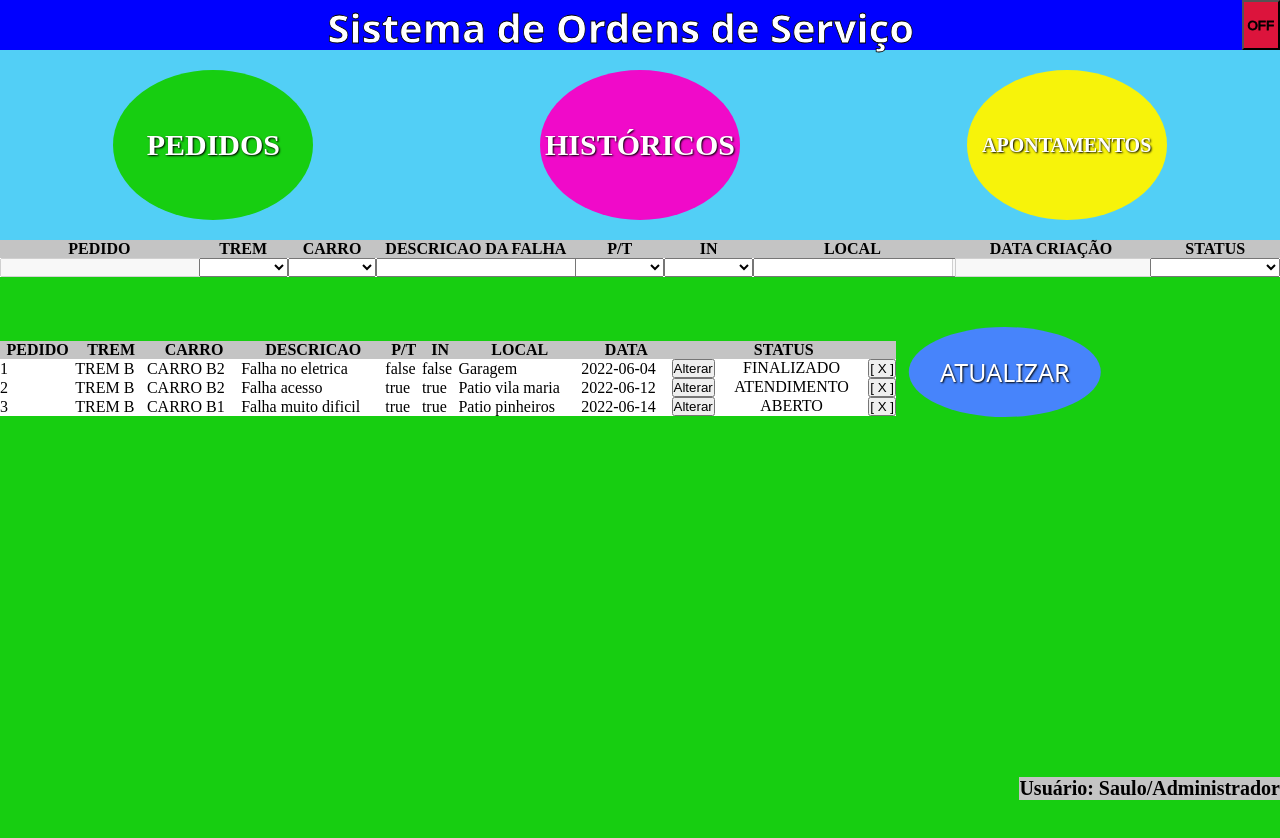
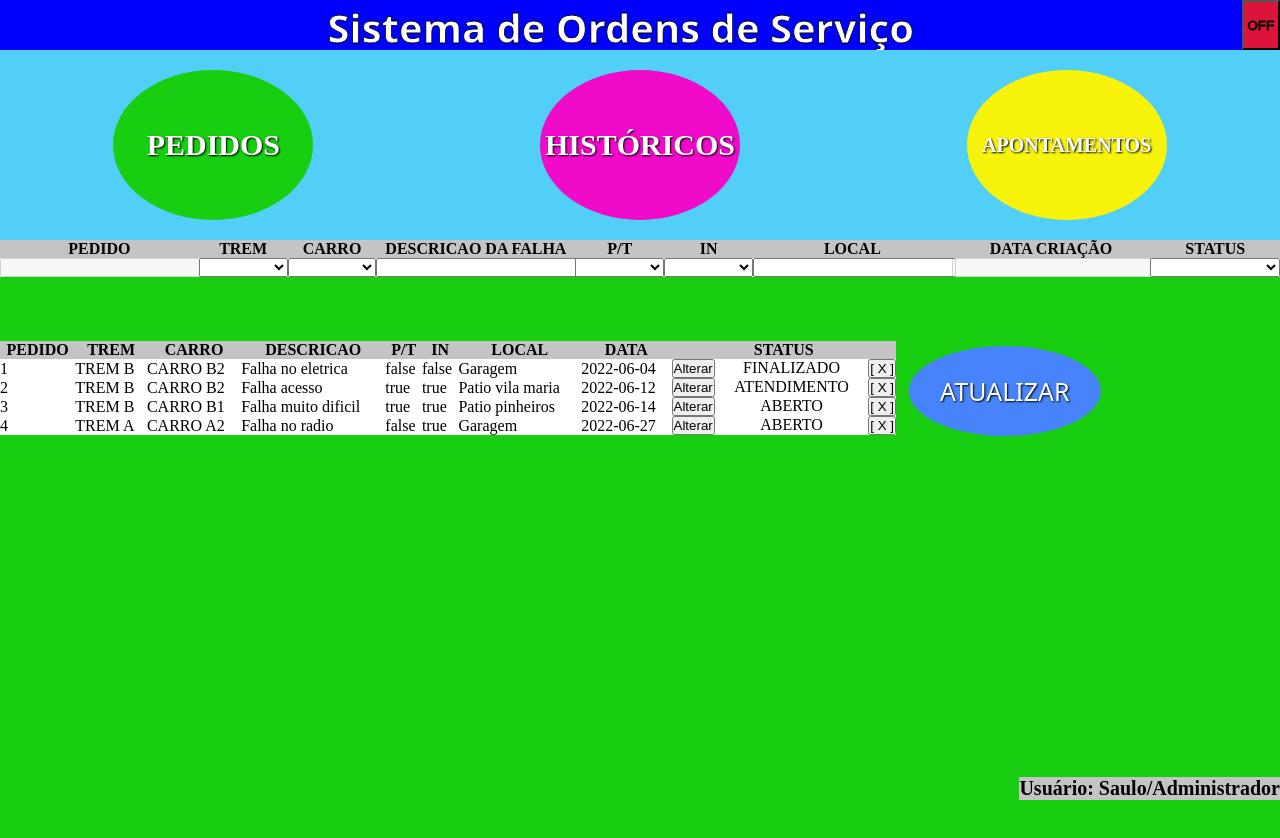
Before and after one commit to r-leafar/pi2-vue, a Vue app: page /pedido in a window 1280 px wide. Shown: the top 838 px of the page. Built offline with nearby package versions, Linux system fonts and the light colour scheme; data requests are answered from the project's data file.

Commit message:
atualizacao

```diff
--- a/db/db.json
+++ b/db/db.json
@@ -74,8 +74,6 @@
       "trem": "TREM B",
       "carro": "CARRO B2",
       "descricao_falha": "Falha no eletrica",
-      "observacao":[""],
-      "reparo":"",
       "pt": "false",
       "in": "false",
       "local": "Garagem",
@@ -85,14 +83,18 @@
         "id": 1,
         "nome": "SAULO"
       },
+      "reparo": null,
+      "observacao": [],
       "id": 1
     },
     {
       "trem": "TREM B",
       "carro": "CARRO B2",
       "descricao_falha": "Falha acesso",
-      "observacao":[""],
-      "reparo":"",
+      "observacao": [
+        ""
+      ],
+      "reparo": "",
       "pt": "true",
       "in": "true",
       "local": "Patio vila maria",
@@ -108,8 +110,11 @@
       "trem": "TREM B",
       "carro": "CARRO B1",
       "descricao_falha": "Falha muito dificil",
-      "observacao":["Feito esquema 1","UHUUUUU"],
-      "reparo":"",
+      "observacao": [
+        "Feito esquema 1",
+        "UHUUUUU"
+      ],
+      "reparo": "",
       "pt": "true",
       "in": "true",
       "local": "Patio pinheiros",
@@ -120,6 +125,25 @@
         "nome": "SAULO"
       },
       "id": 3
+    },
+    {
+      "trem": "TREM A",
+      "carro": "CARRO A2",
+      "descricao_falha": "Falha no radio",
+      "pt": "false",
+      "in": "true",
+      "local": "Garagem",
+      "data": "2022-06-27",
+      "status": "ABERTO",
+      "usuario": {
+        "id": 1,
+        "nome": "SAULO"
+      },
+      "reparo": "",
+      "observacao": [
+        ""
+      ],
+      "id": 4
     }
   ],
   "frotas": [
@@ -131,5 +155,15 @@
       "id": 2,
       "nome": "Q"
     }
+  ],
+  "equipamentos": [
+    {
+      "id": 1,
+      "nome": "RADIO SALA COMANDO"
+    },
+    {
+      "id": 2,
+      "nome": "TRANSPONDER"
+    }
   ]
 }
--- a/src/App.vue
+++ b/src/App.vue
@@ -1,5 +1,4 @@
 <template>
-<router-link to="/"><Navbar /></router-link>
   <router-view/>
 </template>
 <script>
@@ -13,14 +12,18 @@ components:{
 </script>
 
 <style>
-    * {
+
+  * {
         margin: 0;
         padding: 0;
     }
+      a{
+        text-decoration:none;
+    }
+    /*
      body {
         background-color: #52CFF6;
     }
-    a{
-        text-decoration:none;
-    }
+
+************** */
 </style>
--- a/src/components/Apontamento.vue
+++ b/src/components/Apontamento.vue
@@ -1,4 +1,5 @@
 <template>
+<router-link to="/"><Navbar /></router-link>
   <Menu />
   <main>
     <div id="apontamento-secao-1">
@@ -30,36 +31,63 @@
           <div class="rTableCell">
             <input name="trem" id="trem" type="text" v-model="trem" disabled />
           </div>
-          <div class="rTableCell">   <input name="carro" id="carro" type="text" v-model="carro" disabled /></div>
-          <div class="rTableCell"><input name="descricao_falha" id="descricao_falha" type="text" v-model="descricao_falha" disabled /></div>
-          <div class="rTableCell"><input name="data_pedido" id="data_pedido" type="text" v-model="data_pedido" disabled /></div>
-          <div class="rTableCell"><input name="local" id="local" type="text" v-model="local" disabled /></div>
-          <div class="rTableCell"><input name="pt" id="pt" type="text" v-model="pt" disabled /></div>
-          <div class="rTableCell"><input name="in" id="in" type="text" v-model="in" disabled /></div>
-          <div class="rTableCell"><input name="status" id="status" type="text" v-model="status" disabled /></div>
+          <div class="rTableCell">
+            <input name="carro" id="carro" type="text" v-model="carro" disabled />
+          </div>
+          <div class="rTableCell">
+            <input
+              name="descricao_falha"
+              id="descricao_falha"
+              type="text"
+              v-model="descricao_falha"
+              disabled
+            />
+          </div>
+          <div class="rTableCell">
+            <input
+              name="data_pedido"
+              id="data_pedido"
+              type="text"
+              v-model="data_pedido"
+              disabled
+            />
+          </div>
+          <div class="rTableCell">
+            <input name="local" id="local" type="text" v-model="local" disabled />
+          </div>
+          <div class="rTableCell">
+            <input name="pt" id="pt" type="text" v-model="pt" disabled />
+          </div>
+          <div class="rTableCell">
+            <input name="in" id="in" type="text" v-model="in" disabled />
+          </div>
+          <div class="rTableCell">
+            <input name="status" id="status" type="text" v-model="status" disabled />
+          </div>
         </div>
       </div>
     </div>
     <div id="apontamento-secao-2">
       <div class="rTable">
         <div class="rTableRow">
-          <div class="rTableHead">Carro</div>
           <div class="rTableHead">Equipamento</div>
-          <div class="rTableHead">Defeito</div>
           <div class="rTableHead">Reparo</div>
           <div class="rTableHead">Data</div>
         </div>
         <div class="rTableRow">
-          <div class="rTableCell">Lorem ipsum</div>
-          <div class="rTableCell">Lorem ipsum</div>
-          <div class="rTableCell">Lorem ipsum</div>
-          <div class="rTableCell">Lorem ipsum</div>
+          <div class="rTableCell">
+            <select style="width:100%;" name="equipamento" id="equipamento" v-model="equipamento">
+              <option disabled value="">Selecione</option>
+              <option v-for="equip in equipamentos" :key="equip.id" :value="equip.nome">
+                {{ equip.nome }}
+              </option>
+            </select>
+          </div>
+          <div class="rTableCell"><input style="width:100%;" type="text" name="reparo" id="reparo" v-model="reparo"></div>
           <div class="rTableCell">Lorem ipsum</div>
         </div>
       </div>
-      <button id="btn-apontamento-atualizar" v-on:click="">
-        Atualizar
-      </button>
+      <button id="btn-apontamento-atualizar" v-on:click="">Atualizar</button>
     </div>
     <div id="apontamento-secao-3">
       <div class="rTable">
@@ -77,11 +105,12 @@
 <script>
 import { useMainStore } from "../stores/main";
 import Menu from "../components/Menu.vue";
+import Navbar from '../components/Navbar.vue';
 const dayjs = require("dayjs");
 
 export default {
   name: "Apontamento",
-  components: { Menu },
+  components: { Menu,Navbar },
   setup() {
     const store = useMainStore();
 
@@ -94,16 +123,23 @@ export default {
     return {
       idpedido: null,
       trem: null,
-      carro:null,
-      descricao_falha:null,
-      data_pedido:null,
-      local:null,
-      pt:null,
-      in:null,
-      status:null
+      carro: null,
+      descricao_falha: null,
+      data_pedido: null,
+      local: null,
+      pt: null,
+      in: null,
+      status: null,
+      equipamentos: null,
+      reparo:null
     };
   },
   methods: {
+    async getEquipamentos() {
+      const req = await fetch(`${process.env.VUE_APP_API_URL}equipamentos`);
+      const data = await req.json();
+      this.equipamentos = data;
+    },
     async getPedidos() {
       this.idpedido = this.store.getValue;
       if (this.idpedido > 0) {
@@ -115,16 +151,16 @@ export default {
         this.descricao_falha = data["descricao_falha"];
         this.data_pedido = data["data"];
         this.local = data["local"];
-        this.pt =  data["pt"]=="true"?"SIM":"NAO";
-        this.in = data["in"]=="true"?"SIM":"NAO";
-        this.status = data["status"]
+        this.pt = data["pt"] == "true" ? "SIM" : "NAO";
+        this.in = data["in"] == "true" ? "SIM" : "NAO";
+        this.status = data["status"];
         console.log(data);
-
       }
     },
   },
   mounted() {
     this.getPedidos();
+    this.getEquipamentos();
   },
 };
 </script>
@@ -163,7 +199,6 @@ main {
 }
 .rTableRow {
   display: table-row;
-
 }
 .rTableHeading {
   display: table-header-group;
--- a/src/components/Historico.vue
+++ b/src/components/Historico.vue
@@ -1,4 +1,5 @@
 <template>
+  <router-link to="/"><Navbar /></router-link>
   <Menu />
   <main>
     <div id="secao1">
@@ -41,7 +42,7 @@
       <div>
         <div
           class="rTable"
-          style="width: 25%; margin-top: 15px; padding-left: 100px; padding-top: 2%"
+          style="margin-top: 15px; padding-left: 100px; padding-top: 2%"
         >
           <div class="rTableRow">
             <div class="rTableHead">Frota</div>
@@ -78,7 +79,9 @@
         </div>
       </div>
       <div id="secao1_3">
-        <button id="btn-historico-buscar" v-on:click="buscarHistorico">Buscar{{store.counter}}</button>
+        <button id="btn-historico-buscar" v-on:click="buscarHistorico">
+          Buscar{{ store.counter }}
+        </button>
       </div>
     </div>
 
@@ -119,18 +122,21 @@
 
 <script>
 import Menu from "../components/Menu.vue";
+import Navbar from "../components/Navbar.vue";
 const dayjs = require("dayjs");
 import { useMainStore } from "../stores/main";
+import { useToggleStore } from "../stores/toggle";
 
 export default {
   name: "Historico",
-  components: { Menu },
+  components: { Menu, Navbar },
   setup() {
     const store = useMainStore();
+    const storeToggle = useToggleStore();
 
     return {
       // you can return the whole store instance to use it in the template
-      store,
+      store,storeToggle
     };
   },
   data() {
@@ -144,6 +150,11 @@ export default {
       data_final: null,
       sistema: null,
       lista_pedidos: null,
+      css_one: "#F00AC9",
+      css_two: "#4784fb",
+      css_tree:"#c4c4c4",
+      css_four:"black"
+
     };
   },
   methods: {
@@ -195,10 +206,27 @@ export default {
         this.lista_pedidos = data;
       }
     },
+      changeCss(ativo) {
+
+        if (ativo) {
+          this.css_one = "#F00AC9";
+          this.css_two = "#4784fb";
+          this.css_tree ="#c4c4c4";
+         this.css_four = "black";
+        } else {
+          this.css_one = "white";
+          this.css_two = "black";
+          this.css_tree ="black";
+          this.css_four = "white";        }
+      },
+    toggleCss() {
+      this.changeCss(this.storeToggle.getValue);
+    },
   },
   mounted() {
     this.carregarFrota();
     this.getTrens();
+    this.changeCss(!this.storeToggle.getValue);
   },
 };
 </script>
@@ -219,12 +247,12 @@ export default {
   border-radius: 100%;
   height: 90px;
   color: #fff;
-  background-color: #4784fb;
+  background-color: v-bind(css_two);
 }
 
 main {
   height: 100vh;
-  background-color: rgb(240, 10, 201);
+  background-color: v-bind(css_one);
 }
 /*Formatação da tabela*/
 .rTable {
@@ -236,10 +264,11 @@ main {
 }
 .rTableHeading {
   display: table-header-group;
-  background-color: #c4c4c4;
+  background-color: v-bind(css_tree);
 }
 .rTableHead {
-  background-color: #c4c4c4;
+  background-color: v-bind(css_tree);
+  color:v-bind(css_four);
   font-weight: bold;
 }
 .rTableCell,
--- a/src/components/Login.vue
+++ b/src/components/Login.vue
@@ -1,5 +1,7 @@
 <template>
-  <div>
+  <div class="container">
+    <router-link to="/"><Navbar @toggleCss="toggleCss" /></router-link>
+    <div class="form">
       <form>
         <label>Login:</label>
         <input id="login" type="text" name="login" />
@@ -8,41 +10,75 @@
         <button v-on:click="getLogin">Acessar</button>
       </form>
     </div>
+  </div>
 </template>
 <script>
+import Navbar from "../components/Navbar.vue";
+import { useToggleStore } from "../stores/toggle";
 export default {
-    name:"Login",
+  name: "Login",
+   setup() {
+    const store = useToggleStore();
+    return {
+      // you can return the whole store instance to use it in the template
+      store,
+    };
+  },
+  components: { Navbar },
+  data() {
+    return {
+      css_one: "#4784FB",
+      css_two: "#52CFF6",
+      css_tree: "#c4c4c4",
+      active: true,
+    };
+  },
   methods: {
-      getLogin(evt){
-              evt.preventDefault()
-              this.$router.push('/pedido')
-
+    getLogin(evt) {
+      evt.preventDefault();
+      this.$router.push("/pedido");
+    },
+    changeCss(ativo) {
+      if (ativo) {
+        this.css_one = "#4784FB";
+        this.css_two = "#52CFF6";
+        this.css_tree = "#c4c4c4";
+      } else {
+        this.css_one = "black";
+        this.css_two = "white";
+        this.css_tree = "white";
       }
+    },
+    toggleCss() {
+      this.active = !this.active;
+      this.changeCss(this.active);
+    },
+  },
+  mounted(){
+    this.changeCss(!this.store.getValue)
   }
-}
+};
 </script>
 <style scoped>
-     form>input {
+form > input {
   display: block;
   height: 40px;
   margin: 0 auto;
   width: 100%;
-        font-size:28px;
-
+  font-size: 28px;
 }
 
-    form>label {
+form > label {
   display: block;
-        background-color: #C4C4C4;
+  background-color: v-bind(css_tree);
   line-height: 45px;
   font-size: 36px;
   text-align: center;
-
 }
 
-    form>button {
+form > button {
   border: 0px;
-        background-color: #4784FB;
+  background-color: v-bind(css_one);
   width: 50%;
   height: 40px;
   color: white;
@@ -52,7 +88,11 @@ export default {
   line-height: 31px;
   display: block;
 }
-    div{
+.container {
+  background-color: v-bind(css_two);
+  height: calc(100vh);
+}
+.form {
   width: 25%;
   margin: 0 auto;
   margin-top: 10%;
--- a/src/components/Menu.vue
+++ b/src/components/Menu.vue
@@ -1,16 +1,69 @@
 <template>
   <nav class="container">
-    <div id="conteudo1" v-on:click="$emit('LimparFormPedido');this.$router.push('/pedido')"><div class="pedidos">Pedidos</div></div>
-    <div id="conteudo2" v-on:click="this.$router.push('/historico')"><div class="historicos">Históricos</div></div>
+    <div
+      id="conteudo1"
+      v-on:click="
+        $emit('LimparFormPedido');
+        this.$router.push('/pedido');
+      "
+    >
+      <div class="pedidos">Pedidos</div>
+    </div>
+    <div id="conteudo2" v-on:click="this.$router.push('/historico')">
+      <div class="historicos">Históricos</div>
+    </div>
     <div id="conteudo3" v-on:click="this.$router.push('/apontamento')">
       <div class="apontamentos">Apontamentos</div>
     </div>
   </nav>
 </template>
 <script>
+import { useToggleStore } from "../stores/toggle";
 export default {
+  props:{toggleCss:Boolean},
+  data(){
+    return {
+      css_one:"#52CFF6",
+      css_two:"#17ce11",
+      css_tree:"#F00AC9",
+      css_four:"#F7F30A;"
+    }
+  },
+  setup() {
+    const store = useToggleStore();
+    return {
+      // you can return the whole store instance to use it in the template
+      store,
+    };
+  },
   name: "Menu",
-  emits:["limparFormPedido"]
+  emits:["limparFormPedido"],
+  watch:{
+    toggleCss: function(newVal, oldVal) { // watch it
+         // console.log('Prop changed: ', newVal, ' | was: ', oldVal)
+         this.changeCss(oldVal)
+        }
+  },
+  methods:{
+     changeCss(ativo) {
+      if (ativo) {
+       this.css_one ="#52CFF6"
+            this.css_two ="#17ce11"
+            this.css_tree="#F00AC9"
+            this.css_four="#F7F30A"
+
+      } else {
+              this.css_one ="white"
+            this.css_two ="black"
+            this.css_tree="black"
+            this.css_four="black"
+
+      }
+     }
+  },
+  mounted(){
+     this.changeCss(!this.store.getValue);
+  }
 
 };
 </script>
@@ -19,6 +72,7 @@ export default {
   display: grid;
   text-shadow: 1px 1px 2px black;
   grid-template-columns: 1fr 1fr 1fr;
+  background-color: v-bind(css_one);
   grid-row: 2fr 1fr 1fr;
   grid-template-areas:
     "conteudo1 conteudo2 conteudo3"
@@ -32,7 +86,7 @@ export default {
   text-transform: uppercase;
   font-weight: bold;
   color: white;
-  background-color: rgb(23, 206, 17);
+  background-color: v-bind(css_two);
   border-radius: 50%;
   margin: 0 auto 0 auto;
   margin-block: 20px;
@@ -53,7 +107,7 @@ export default {
   font-weight: bold;
   color: white;
   height: 150px;
-  background-color: rgb(240, 10, 201);
+  background-color: v-bind(css_tree);
   border-radius: 50%;
   margin: 0 auto 0 auto;
   margin-block: 20px;
@@ -76,7 +130,7 @@ export default {
   text-transform: uppercase;
   font-weight: bold;
   color: white;
-  background-color: rgb(247, 243, 10);
+  background-color: v-bind(css_four);
   border-radius: 50%;
   margin: 0 auto 0 auto;
   margin-block: 20px;
--- a/src/components/Navbar.vue
+++ b/src/components/Navbar.vue
@@ -1,34 +1,57 @@
 <template>
   <div class="header">
     Sistema de Ordens de Serviço
-    <button :class="[isActive ? 'btn-green' : 'btn-red']" @click="toggle">
-      {{ isActive ? "ON" : "OFF" }}
+    <button    :class="[store.getValue ? 'btn-green' : 'btn-red']"    @click.prevent="toggleCss()"  >
+      {{ store.getValue ? "ON" : "OFF" }}
     </button>
   </div>
 </template>
 <script>
+import { useToggleStore } from "../stores/toggle";
 export default {
   name: "Navbar",
+  setup() {
+    const store = useToggleStore();
+    return {
+      // you can return the whole store instance to use it in the template
+      store,
+    };
+  },
+  emits: ["toggleCss"],
   data() {
     return {
-      isActive: false,
+      css_one: "blue",
+      css_two: "white",
     };
   },
   methods: {
-    toggle(evt) {
-      evt.preventDefault();
-      this.isActive = !this.isActive;
+    toggleCss() {
+      this.store.toggleStore();
+      this.changeCss(this.store.getValue);
+      this.$emit('toggleCss');
+    },
+    changeCss(ativo) {
+      if (ativo) {
+        this.css_one = "white";
+        this.css_two = "black";
+      } else {
+        this.css_one = "blue";
+        this.css_two = "white";
+      }
     },
   },
+  mounted(){
+    this.changeCss(this.store.getValue)
+  }
 };
 </script>
 <style scoped>
 .header {
-  background-color: blue;
+  background-color: v-bind(css_one);
   font-size: 40px;
   text-align: center;
   font-weight: bold;
-  color: white;
+  color: v-bind(css_two);
   font-family: sans;
   -webkit-text-stroke: 0.2mm black;
   height: 50px;
--- a/src/components/Pedido.vue
+++ b/src/components/Pedido.vue
@@ -1,5 +1,6 @@
 <template>
-  <Menu @limpar-form-pedido="clearForm" />
+  <router-link to="/"><Navbar/></router-link>
+  <Menu @limpar-form-pedido="clearForm" :toggleCss="storeToggle.getValue" />
   <main>
     <div id="conteudo4">
       <div>
@@ -127,10 +128,19 @@
 </template>
 <script>
 import Menu from "../components/Menu.vue";
+import Navbar from "../components/Navbar.vue";
+import { useToggleStore } from "../stores/toggle";
 const dayjs = require("dayjs");
 export default {
   name: "Pedido",
-  components: { Menu },
+  components: { Menu, Navbar },
+  setup() {
+    const storeToggle = useToggleStore();
+    return {
+      // you can return the whole store instance to use it in the template
+      storeToggle,
+    };
+  },
   data() {
     return {
       trens: null,
@@ -146,6 +156,16 @@ export default {
       status: null,
       lista_pedidos: null,
       id: null,
+      usuario: {
+        id: 1,
+        nome: "SAULO",
+      },
+      reparo: null,
+      observacao: [],
+      css_one:"#c4c4c4",
+      css_two:" #17CE11",
+      css_tree:"black",
+      css_four:"#4784fb"
     };
   },
   methods: {
@@ -204,6 +224,9 @@ export default {
         local: this.local,
         data: this.data,
         status: this.status,
+        usuario: this.usuario,
+        reparo: null,
+        observacao: [],
       };
 
       const dataJson = JSON.stringify(data);
@@ -228,13 +251,19 @@ export default {
         local: this.local,
         data: dayjs().format("YYYY-MM-DD"),
         status: this.status,
+        usuario: this.usuario,
+        reparo: "",
+        observacao: [""],
       };
 
       let validform = true;
       for (const key in data) {
+        //Ignora os itens que estiver no array
+        if (["usuario", "reparo", "observacao"].includes(key)) {
+          continue;
+        }
 
         if (data[key] == null || data[key] == "") {
-
           validform = false;
           alert("Preencha todos os campos");
           break;
@@ -284,11 +313,28 @@ export default {
         this.carro = null;
       }
     },
+    changeCss(ativo) {
+      if (ativo) {
+        this.css_one ="#c4c4c4"
+        this.css_two =" #17CE11"
+        this.css_tree =" black"
+        this.css_four ="#4784fb"
+      } else {
+        this.css_one ="black"
+        this.css_two="white"
+        this.css_tree =" white"
+        this.css_four ="black"
+      }
+    },
+     toggleCss() {
+      this.changeCss(this.storeToggle.getValue);
+     }
   },
   mounted() {
     this.getTrens();
     this.getPedidos();
     this.getStatus();
+    this.changeCss(!this.storeToggle.getValue);
   },
 };
 </script>
@@ -300,7 +346,7 @@ input {
 }
 #conteudo4 {
   height: 100vh;
-  background-color: rgb(23, 206, 17);
+  background-color: v-bind(css_two);
   grid-area: conteudo4;
 }
 table {
@@ -308,7 +354,8 @@ table {
   width: 100%;
 }
 thead {
-  background-color: #c4c4c4;
+  background-color:v-bind(css_one);
+  color:v-bind(css_tree);
 }
 tbody {
   background-color: #fff;
@@ -327,7 +374,7 @@ tbody {
   border-radius: 80%;
   height: 90px;
   color: #fff;
-  background-color: #4784fb;
+  background-color: v-bind(css_four);
   position: absolute;
   left: 50%;
   transform: translate(140%, -170%);
--- /dev/null
+++ b/src/stores/toggle.js
@@ -0,0 +1,17 @@
+import { defineStore } from "pinia"
+
+export const useToggleStore = defineStore("toggle", {
+    state: () => ({
+
+        isActive: false
+
+    }),
+    actions:{
+        toggleStore (evt){
+            this.isActive= !this.isActive;
+        }
+    },
+    getters:{
+        getValue:(state) => state.isActive
+    }
+})
```
Lines whose indentation alone changed are shown as unchanged.
